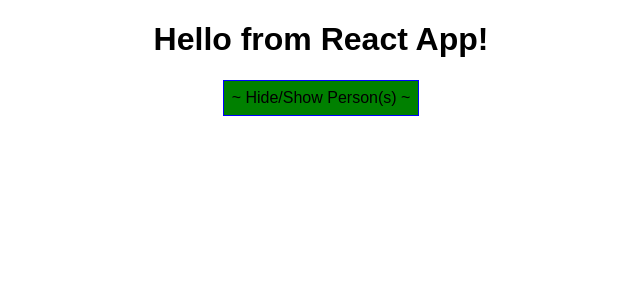
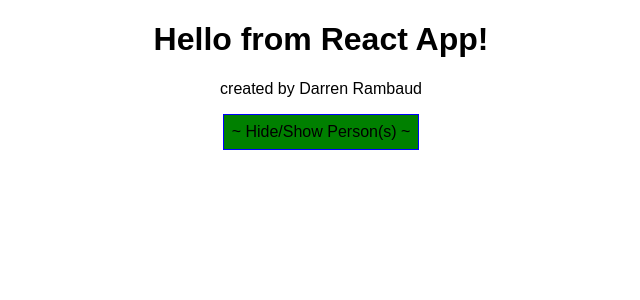
Before and after one commit to xyzst/useful-react-snippets, a React (Create React App) app: page / in a window 1280 px wide. Shown: the top 300 px of the page, without its empty margins (319-959 px from the left). Built offline with nearby package versions, Linux system fonts and the light colour scheme.

Commit message:
Add dynamic class styling; update readme with notes

```diff
--- a/src/App.css
+++ b/src/App.css
@@ -1,3 +1,11 @@
 .App {
   text-align: center;
 }
+
+.red {
+  color: red;
+}
+
+.bold {
+  font-weight: bold;
+}
--- a/src/App.js
+++ b/src/App.js
@@ -74,9 +74,25 @@
     return persons;
   };
 
+  let classes = ["red", "bold"].join(" "); // refers to class names in App.css; returns `red bold`
+
+  const dynamicClasses = () => {
+    let classes = [];
+
+    if (personsState.persons.length <= 2) {
+      classes.push("red"); // classes = ['red']
+    }
+
+    if (personsState.persons.length <= 1) {
+      classes.push("bold"); // classes = ['red', 'bold']
+    }
+
+    return classes.join(" ");
+  };
   return (
     <div className="App">
       <h1>Hello from React App!</h1>
+      <p className={dynamicClasses()}>created by Darren Rambaud</p>
       <button style={style} onClick={togglePersons}>
         ~ Hide/Show Person(s) ~
       </button>
```
Also changed, not shown: 1 other file (tests, documents, lock files or other folders).
